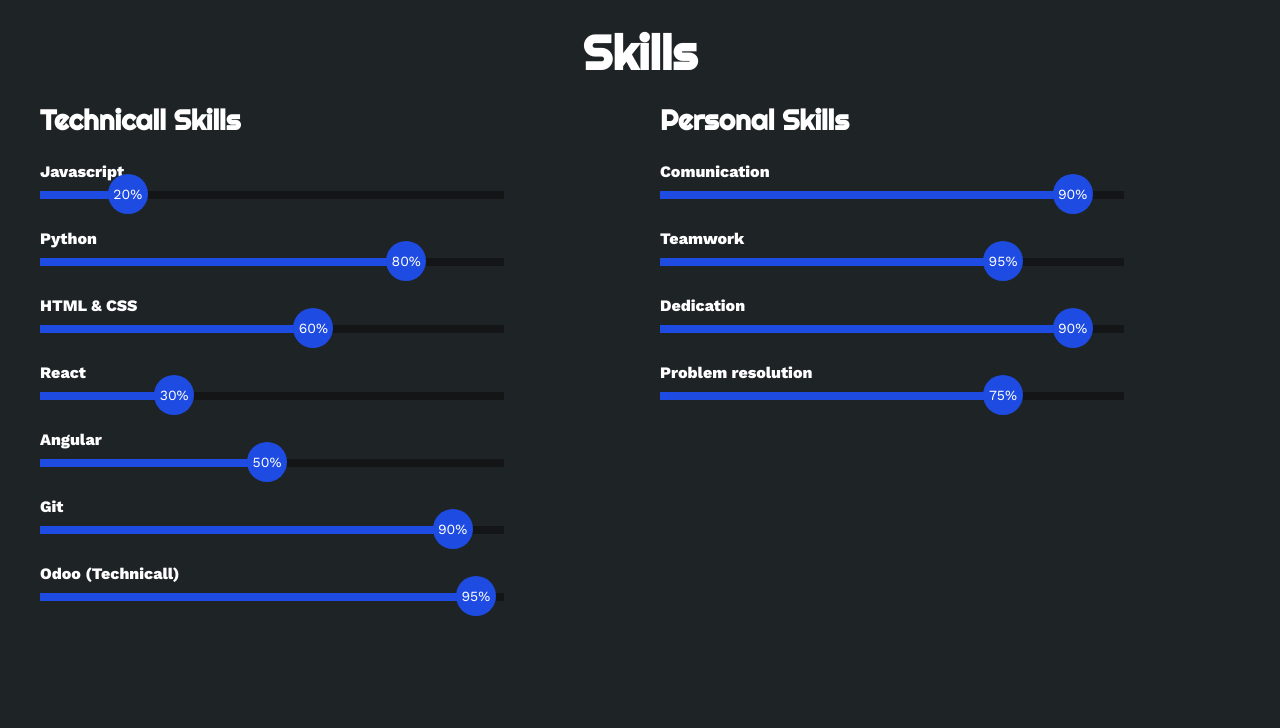
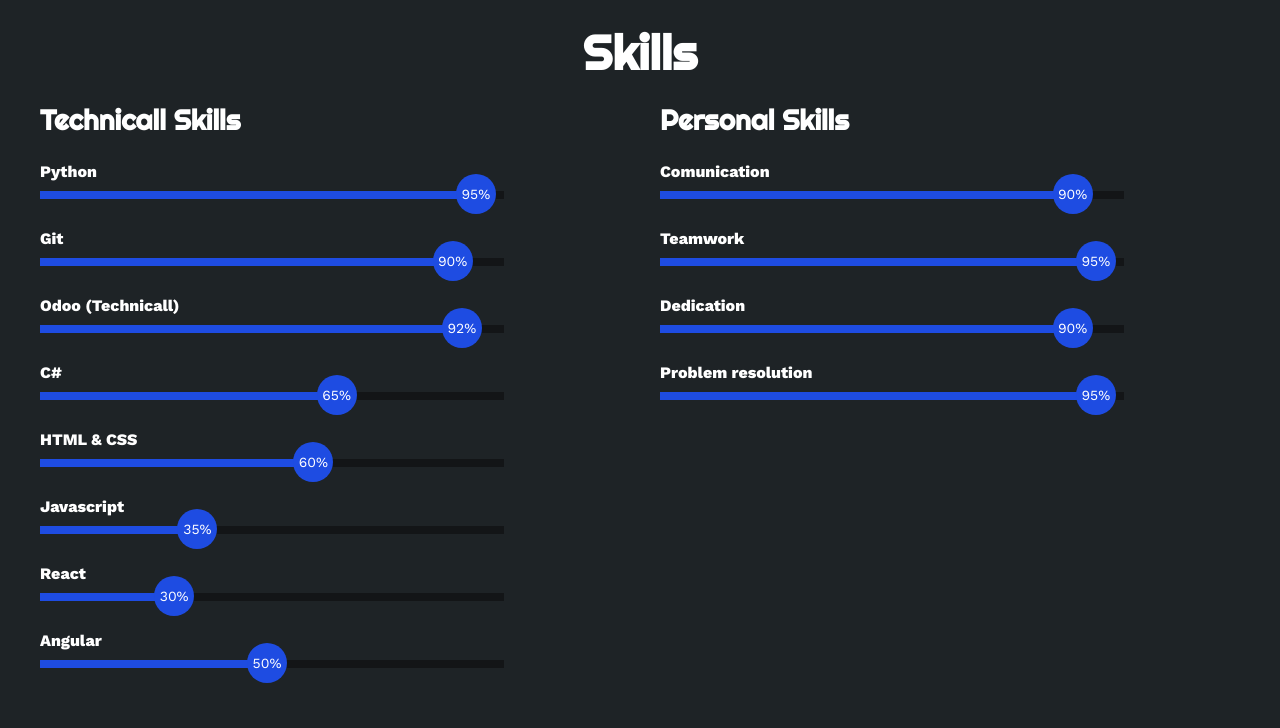
Before and after one commit to Jorge-C0/porfolio, a plain HTML site: page index.html in a window 1280 px wide. Shown: the part 1483-2211 px from the top of the page. Drawn offline with nearby package versions, Linux system fonts and the light colour scheme.

Commit message:
arreglar procentaje de los proyectos y ordenarlo por porcentaje de dominio

```diff
--- a/index.html
+++ b/index.html
@@ -111,8 +111,8 @@
                 <span>MUSIC</span>
               </div>
               <div class="interes">
-                <i class="fa-solid fa-plane"></i>
-                <span>TRIP</span>
+                <i class="fa-solid fa-lines-leaning"></i>
+                <span>LEARN</span>
               </div>
               <div class="interes">
                 <i class="fa-brands fa-apple"></i>
@@ -148,20 +148,40 @@
         <div class="col">
           <h3>Technicall Skills</h3>
 
-            <div class="skill">
-              <span>Javascript</span>
-              <div class="barra-skill">
-                <div class="progreso javascritp">
-                  <span>20%</span>
-                </div>
-              </div>
-            </div>
+
 
             <div class="skill">
               <span>Python</span>
               <div class="barra-skill">
                 <div class="progreso python">
-                  <span>80%</span>
+                  <span>95%</span>
+                </div>
+              </div>
+            </div>
+
+            <div  class="skill">
+              <span>Git</span>
+              <div class="barra-skill">
+                <div class="progreso git">
+                  <span>90%</span>
+                </div>
+              </div>
+            </div>
+
+            <div  class="skill">
+              <span>Odoo (Technicall)</span>
+              <div class="barra-skill">
+                <div class="progreso odoo">
+                  <span>92%</span>
+                </div>
+              </div>
+            </div>
+
+            <div  class="skill">
+              <span>C#</span>
+              <div class="barra-skill">
+                <div class="progreso csharp">
+                  <span>65%</span>
                 </div>
               </div>
             </div>
@@ -171,6 +191,15 @@
               <div class="barra-skill">
                 <div class="progreso htmlcss">
                   <span>60%</span>
+                </div>
+              </div>
+            </div>
+
+            <div class="skill">
+              <span>Javascript</span>
+              <div class="barra-skill">
+                <div class="progreso javascritp">
+                  <span>35%</span>
                 </div>
               </div>
             </div>
@@ -193,23 +222,9 @@
               </div>
             </div>
 
-            <div  class="skill">
-              <span>Git</span>
-              <div class="barra-skill">
-                <div class="progreso git">
-                  <span>90%</span>
-                </div>
-              </div>
-            </div>
 
-            <div  class="skill">
-              <span>Odoo (Technicall)</span>
-              <div class="barra-skill">
-                <div class="progreso odoo">
-                  <span>95%</span>
-                </div>
-              </div>
-            </div>
+
+
 
 
         </div>
@@ -250,7 +265,7 @@
               <span>Problem resolution</span>
               <div class="barra-skill">
                 <div class="progreso fix">
-                  <span>75%</span>
+                  <span>95%</span>
                 </div>
               </div>
             </div>
--- a/script.js
+++ b/script.js
@@ -25,15 +25,19 @@ function efectoHabilidades(){
 
     if(distancia_skills >= 300){
         let habildades = document.getElementsByClassName("progreso");
-        habildades[0].classList.add("javascript");
-        habildades[1].classList.add("python");
-        habildades[2].classList.add("htmlcss");
-        habildades[3].classList.add("react");
-        habildades[4].classList.add("angular");
-        habildades[5].classList.add("comunicacion");
-        habildades[6].classList.add("team");
-        habildades[7].classList.add("dedicacion");
-        habildades[8].classList.add("fix");
+        habildades[0].classList.add("python");
+        habildades[1].classList.add("git");
+        habildades[2].classList.add("odoo");
+        habildades[3].classList.add("csharp");
+        habildades[4].classList.add("htmlcss");
+        habildades[5].classList.add("javascritp");
+        habildades[6].classList.add("react");
+        habildades[7].classList.add("angular");
+        habildades[8].classList.add("comunicacion");
+        habildades[9].classList.add("team");
+        habildades[10].classList.add("dedicacion");
+        habildades[11].classList.add("fix");
+
     }
 
 }
--- a/styles.css
+++ b/styles.css
@@ -331,7 +331,7 @@ html{
 
 @keyframes javascritp{
   0%{width: 0%;}
-  100%{width: 20%;}
+  100%{width: 35%;}
 }
 
 .skills .skill .python{
@@ -341,7 +341,7 @@ html{
 
 @keyframes python{
   0%{width: 0%;}
-  100%{width: 80%;}
+  100%{width: 95%;}
 }
 
 .skills .skill .htmlcss{
@@ -377,7 +377,7 @@ html{
 
 @keyframes git{
   0%{width: 0%;}
-  100%{width: 70%;}
+  100%{width: 90%;}
 }
 
 .skills .skill .odoo{
@@ -386,7 +386,16 @@ html{
 
 @keyframes odoo{
   0%{width: 0%;}
-  100%{width: 10%;}
+  100%{width: 92%;}
+}
+
+.skills .skill .csharp{
+  width: 0%;
+  animation: 2s csharp forwards;}
+
+@keyframes csharp{
+  0%{width: 0%;}
+  100%{width: 65%;}
 }
 
 .skills .skill .comunicacion{
@@ -423,7 +432,7 @@ html{
 
 @keyframes fix{
   0%{width: 0%;}
-  100%{width: 75%;}
+  100%{width: 95%;}
 }
 
 /* Seccion CV */
```
